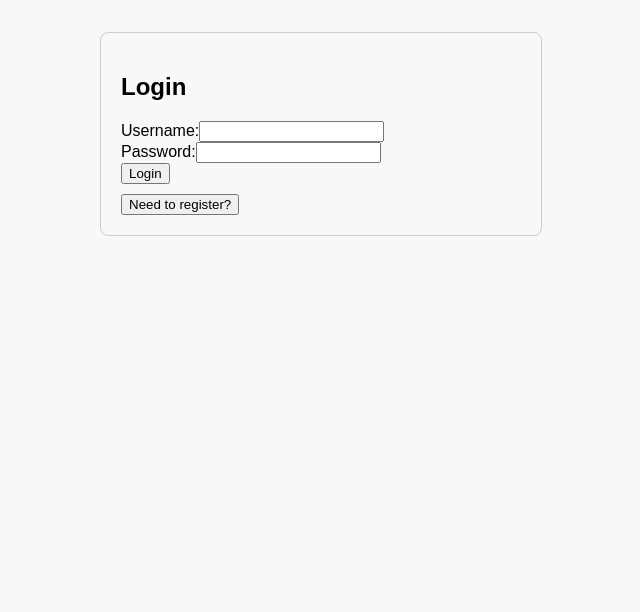
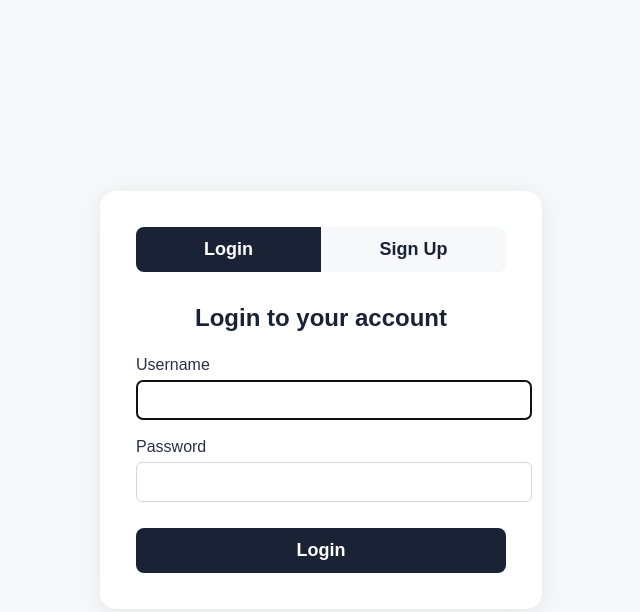
Before and after one commit to FreakyJay1/CounterPulse, a React (Create React App) app in the folder client/: page / in a window 1280 px wide. Shown: the top 612 px of the page, without its empty margins (319-959 px from the left). Built offline with nearby package versions, Linux system fonts and the light colour scheme; no server answers.

Commit message:
Redesign authentication page with modern UI; add feedback on successful registration

```diff
--- a/client/src/pages/AuthPage.js
+++ b/client/src/pages/AuthPage.js
@@ -1,4 +1,5 @@
 import React, { useState } from 'react';
+import { useFeedback } from '../utils/FeedbackContext';
 
 const API_URL = 'http://localhost:5000/api/users';
 
@@ -8,6 +9,7 @@ const AuthPage = ({ onAuth }) => {
   const [password, setPassword] = useState('');
   const [role, setRole] = useState('owner');
   const [error, setError] = useState('');
+  const { setMessage } = useFeedback();
 
   const handleSubmit = async (e) => {
     e.preventDefault();
@@ -21,6 +23,9 @@ const AuthPage = ({ onAuth }) => {
       });
       const data = await res.json();
       if (!res.ok) throw new Error(data.error || 'Auth failed');
+      if (!isLogin) {
+        setMessage('Sign up successful! Welcome.');
+      }
       onAuth(data.token, data.role || role);
     } catch (err) {
       setError(err.message);
@@ -28,32 +33,88 @@ const AuthPage = ({ onAuth }) => {
   };
 
   return (
-    <div style={{ maxWidth: 400, margin: '2rem auto', padding: 20, border: '1px solid #ccc', borderRadius: 8 }}>
-      <h2>{isLogin ? 'Login' : 'Register'}</h2>
+    <div style={{ minHeight: '100vh', display: 'flex', alignItems: 'center', justifyContent: 'center', background: '#f6f8fa' }}>
+      <div style={{ background: '#fff', borderRadius: 16, boxShadow: '0 4px 24px rgba(0,0,0,0.08)', padding: 36, width: 370, maxWidth: '90vw' }}>
+        <div style={{ display: 'flex', justifyContent: 'center', marginBottom: 32 }}>
+          <button
+            onClick={() => setIsLogin(true)}
+            style={{
+              flex: 1,
+              padding: '12px 0',
+              background: isLogin ? '#1a2236' : '#f6f8fa',
+              color: isLogin ? '#fff' : '#1a2236',
+              border: 'none',
+              borderRadius: '8px 0 0 8px',
+              fontWeight: 600,
+              fontSize: 18,
+              cursor: 'pointer',
+              transition: 'background 0.2s'
+            }}
+          >
+            Login
+          </button>
+          <button
+            onClick={() => setIsLogin(false)}
+            style={{
+              flex: 1,
+              padding: '12px 0',
+              background: !isLogin ? '#1a2236' : '#f6f8fa',
+              color: !isLogin ? '#fff' : '#1a2236',
+              border: 'none',
+              borderRadius: '0 8px 8px 0',
+              fontWeight: 600,
+              fontSize: 18,
+              cursor: 'pointer',
+              transition: 'background 0.2s'
+            }}
+          >
+            Sign Up
+          </button>
+        </div>
+        <h2 style={{ textAlign: 'center', color: '#1a2236', marginBottom: 24 }}>{isLogin ? 'Login to your account' : 'Create an account'}</h2>
         <form onSubmit={handleSubmit}>
-        <div>
-          <label>Username:</label>
-          <input value={username} onChange={e => setUsername(e.target.value)} required />
+          <div style={{ marginBottom: 18 }}>
+            <label style={{ display: 'block', marginBottom: 6, color: '#28304a', fontWeight: 500 }}>Username</label>
+            <input
+              value={username}
+              onChange={e => setUsername(e.target.value)}
+              required
+              style={{ width: '100%', padding: '10px 12px', borderRadius: 6, border: '1px solid #d1d5db', fontSize: 16 }}
+              autoFocus
+            />
           </div>
-        <div>
-          <label>Password:</label>
-          <input type="password" value={password} onChange={e => setPassword(e.target.value)} required />
+          <div style={{ marginBottom: 18 }}>
+            <label style={{ display: 'block', marginBottom: 6, color: '#28304a', fontWeight: 500 }}>Password</label>
+            <input
+              type="password"
+              value={password}
+              onChange={e => setPassword(e.target.value)}
+              required
+              style={{ width: '100%', padding: '10px 12px', borderRadius: 6, border: '1px solid #d1d5db', fontSize: 16 }}
+            />
           </div>
           {!isLogin && (
-          <div>
-            <label>Role:</label>
-            <select value={role} onChange={e => setRole(e.target.value)}>
+            <div style={{ marginBottom: 18 }}>
+              <label style={{ display: 'block', marginBottom: 6, color: '#28304a', fontWeight: 500 }}>Role</label>
+              <select
+                value={role}
+                onChange={e => setRole(e.target.value)}
+                style={{ width: '100%', padding: '10px 12px', borderRadius: 6, border: '1px solid #d1d5db', fontSize: 16 }}
+              >
                 <option value="owner">Owner</option>
                 <option value="staff">Staff</option>
               </select>
             </div>
           )}
-        {error && <div style={{ color: 'red', marginTop: 10 }}>{error}</div>}
-        <button type="submit">{isLogin ? 'Login' : 'Register'}</button>
+          {error && <div style={{ color: '#e74c3c', marginBottom: 16, textAlign: 'center', fontWeight: 500 }}>{error}</div>}
+          <button
+            type="submit"
+            style={{ width: '100%', padding: '12px 0', background: '#1a2236', color: '#fff', border: 'none', borderRadius: 8, fontWeight: 600, fontSize: 18, cursor: 'pointer', marginTop: 8 }}
+          >
+            {isLogin ? 'Login' : 'Sign Up'}
+          </button>
         </form>
-      <button onClick={() => setIsLogin(!isLogin)} style={{ marginTop: 10 }}>
-        {isLogin ? 'Need to register?' : 'Already have an account? Login'}
-      </button>
+      </div>
     </div>
   );
 };
```
Lines whose indentation alone changed are shown as unchanged.
